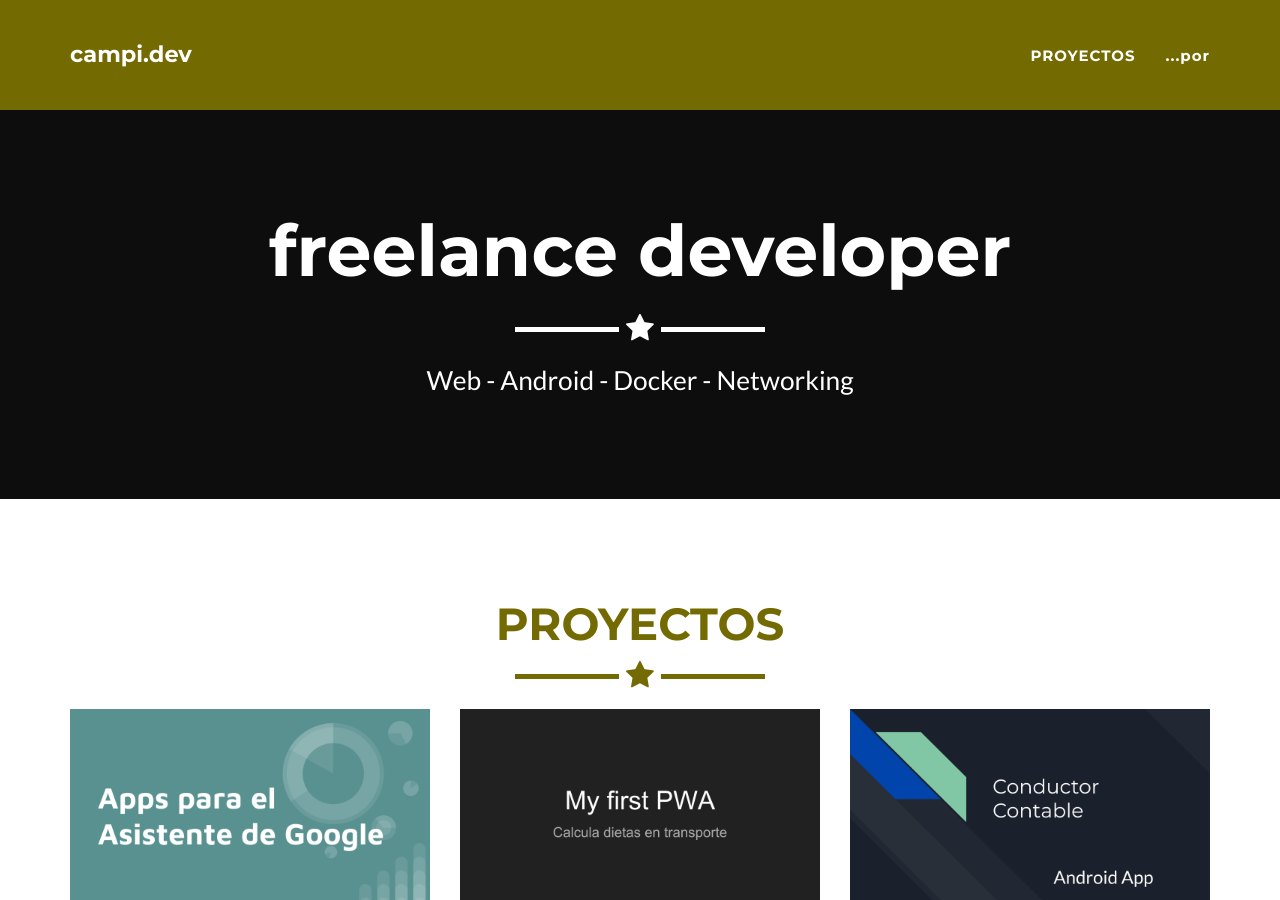
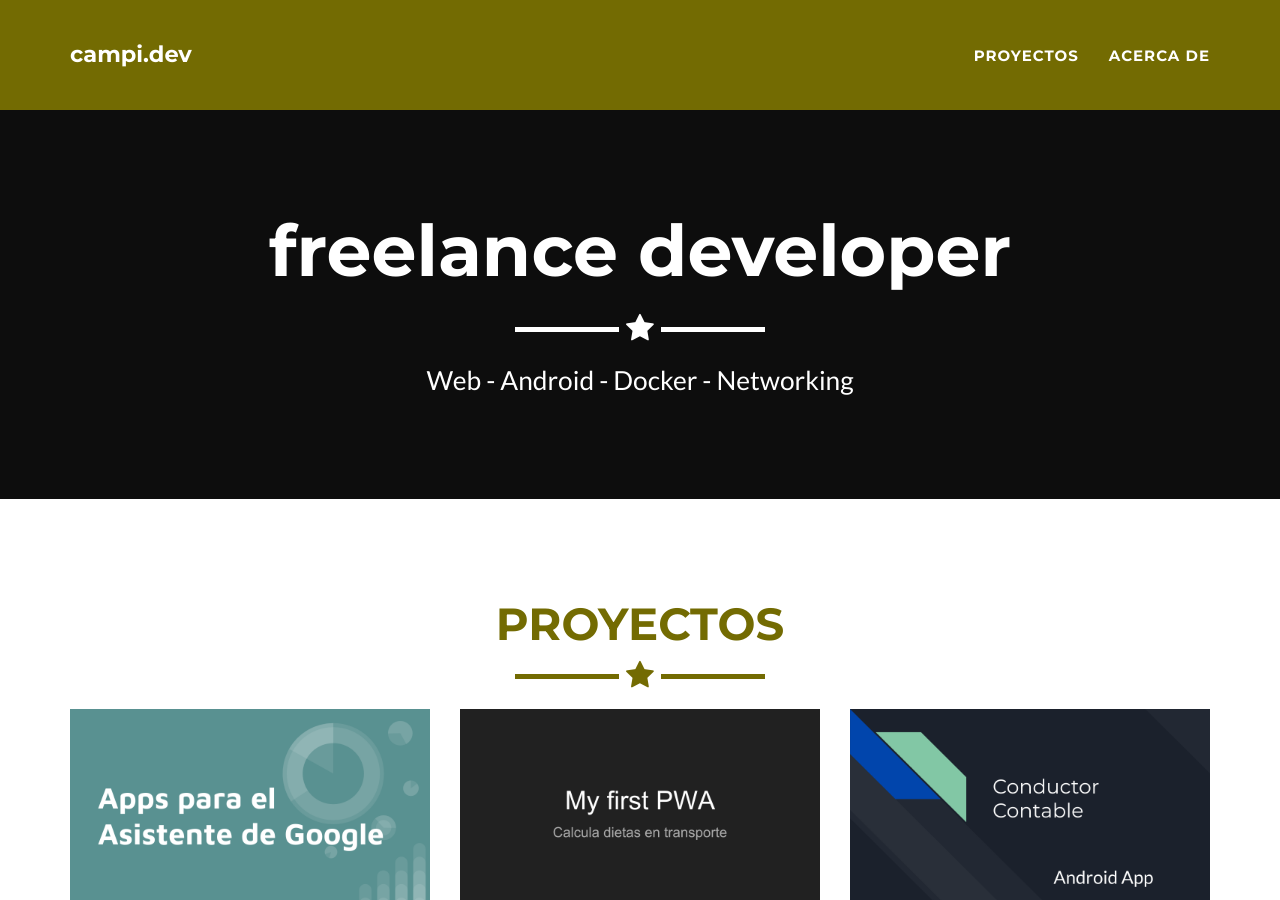
Before and after one commit to joseantoniocampillo/joseantoniocampillo.github.io, a Jekyll site: the page built from index.html, in a window 1280 px wide and 900 px high. Built offline with Jekyll 4.4.1, drawn with Linux system fonts in a browser that asks for light colours.

Commit message:
corrige ACERCA DE

```diff
--- a/_includes/nav.html
+++ b/_includes/nav.html
@@ -22,7 +22,7 @@
                         <a href="#portfolio">PROYECTOS</a>
                     </li>
                     <li class="page-scroll">
-                        <a href="#about">...por</a>
+                        <a href="#about">ACERCA DE</a>
                     </li>
                 </ul>
             </div>
```
